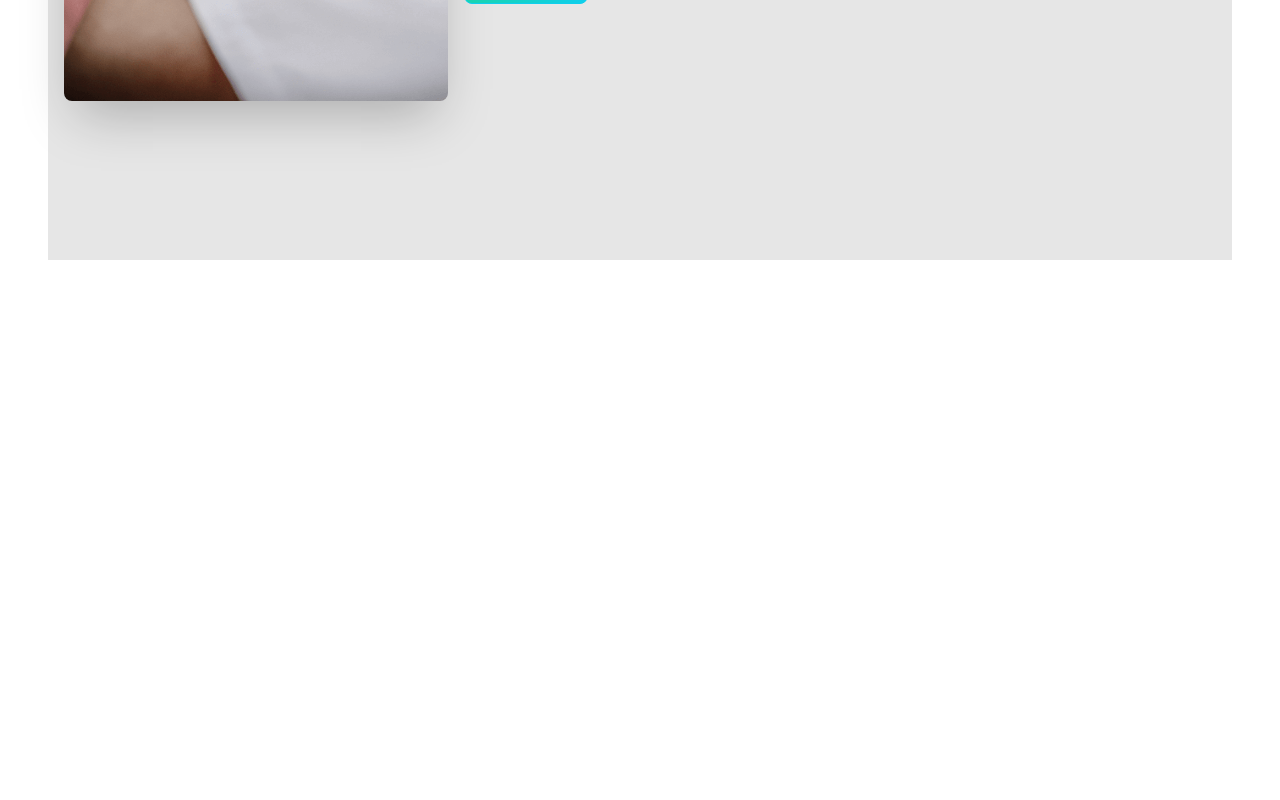
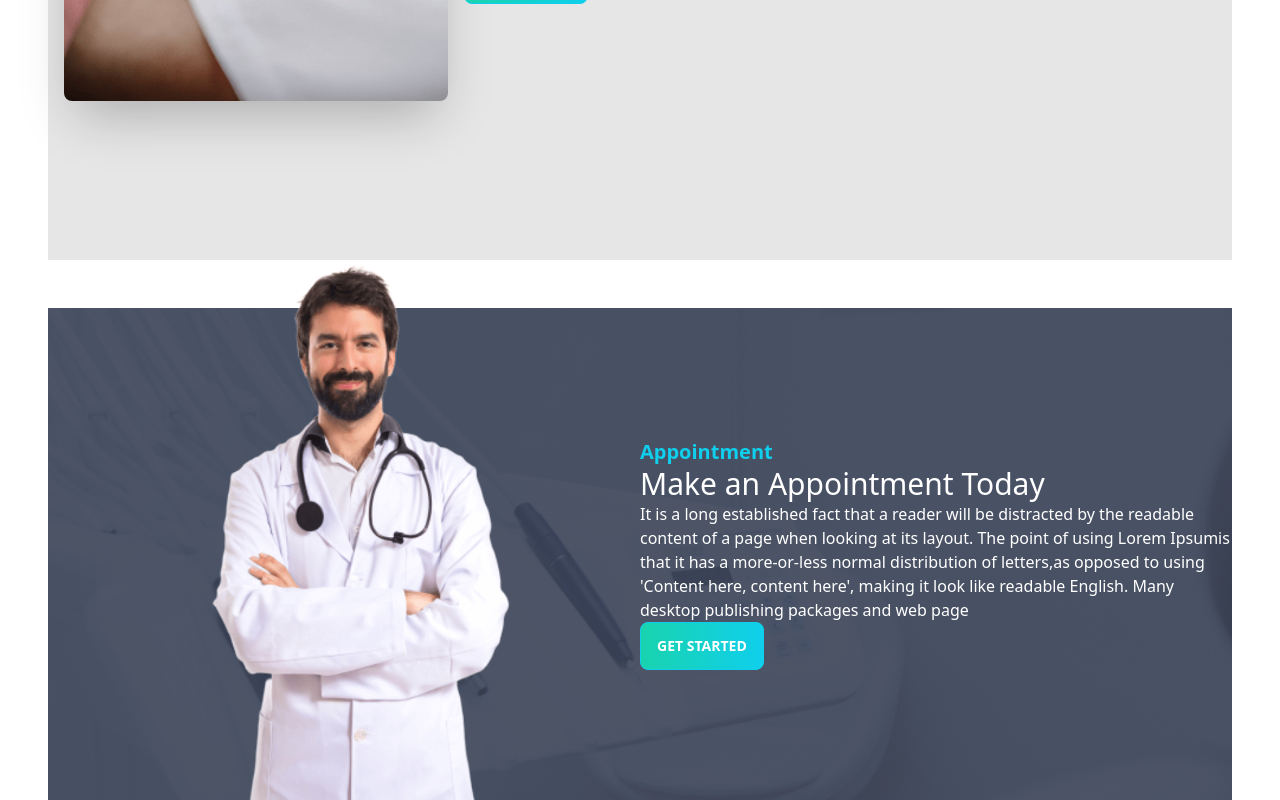
Before and after one commit to Rafiul789/doctors-portal-client, a React (Create React App) app: page / in a window 1280 px wide. Shown: the part 2147-2947 px from the top of the page. Before the commit the page ends 2407 px from the top, so only its background shows below. Built offline with nearby package versions, Linux system fonts and the light colour scheme.

Commit message:
appointment section added to homepage

```diff
--- a/src/Pages/Home/Extrasection.js
+++ b/src/Pages/Home/Extrasection.js
@@ -2,7 +2,7 @@ import React from 'react';
 import image from '../../assets/images/treatment.png';
 const Extrasection = () => {
     return (
-        <div className="hero min-h-screen bg-base-200">
+        <div className="hero min-h-screen bg-base-200  my-12">
         <div className="hero-content flex-col lg:flex-row">
           <img src={image} alt="treatment" className="max-w-sm rounded-lg shadow-2xl" />
           <div>
--- a/src/Pages/Home/Home.js
+++ b/src/Pages/Home/Home.js
@@ -2,6 +2,7 @@ import React from 'react';
 import Banner from './Banner';
 import Extrasection from './Extrasection';
 import Info from './Info';
+import MakeAppointment from './MakeAppointment';
 import Services from './Services';
 
 
@@ -12,6 +13,7 @@ const Home = () => {
             <Banner></Banner>
 <Info></Info> <Services></Services>
 <Extrasection></Extrasection>
+<MakeAppointment></MakeAppointment>
         </div>
     );
 };
--- /dev/null
+++ b/src/Pages/Home/MakeAppointment.js
@@ -0,0 +1,17 @@
+import React from 'react';
+import doctor from '../../assets/images/doctor.png';
+import background from '../../assets/images/appointment.png';
+const MakeAppointment = () => {
+    return (
+        <section  style={{
+            background:`url(${background})`
+        }}   className="flex justify-center items-center ">
+          <div className="flex-1"> <img className="mt-[-100px]" src={doctor} alt=""></img> </div>
+          <div  className="flex-1"> <h3 className="text-xl text-primary  font-bold" >Appointment </h3> <h2 className="text-3xl text-white">Make an Appointment Today</h2>  <p className="text-white">It is a long established fact that a reader will be distracted by the readable content of a page when looking at its layout. The point of using Lorem Ipsumis that it has a more-or-less normal distribution of letters,as opposed to using 'Content here, content here', making it look like readable English. Many desktop publishing packages and web page  </p>
+          <button className="btn btn-primary  uppercase text-white font-bold  bg-gradient-to-r from-secondary to-primary    ">Get Started</button>
+           </div>
+        </section>
+    );
+};
+
+export default MakeAppointment;
```
